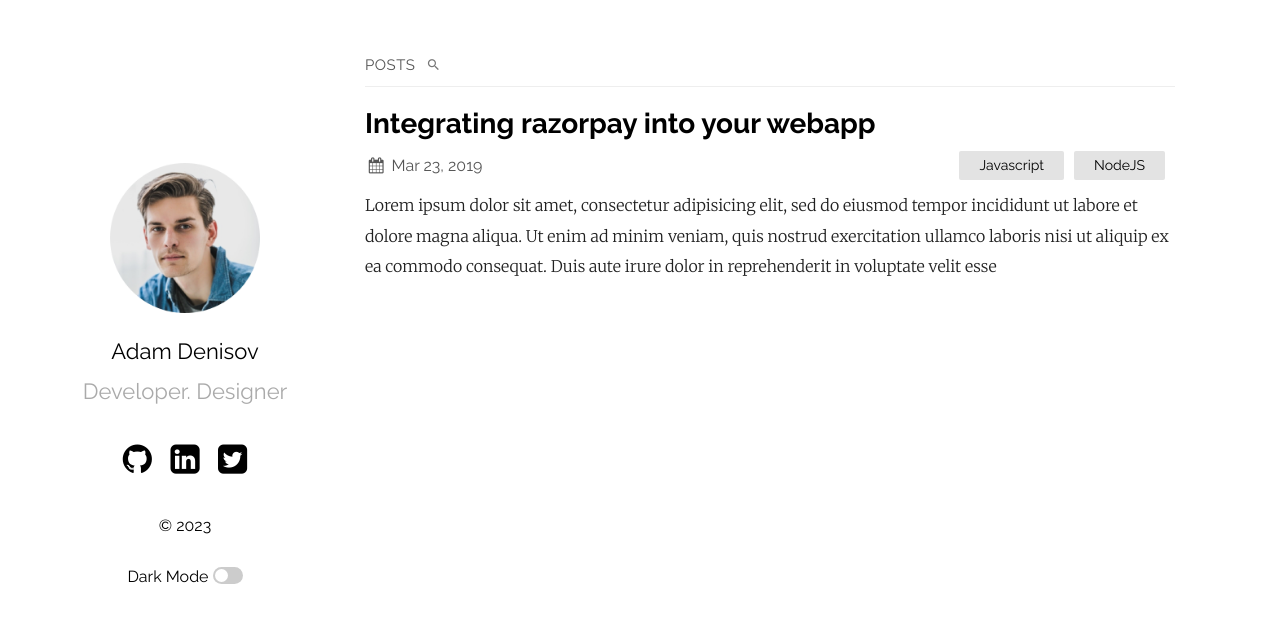
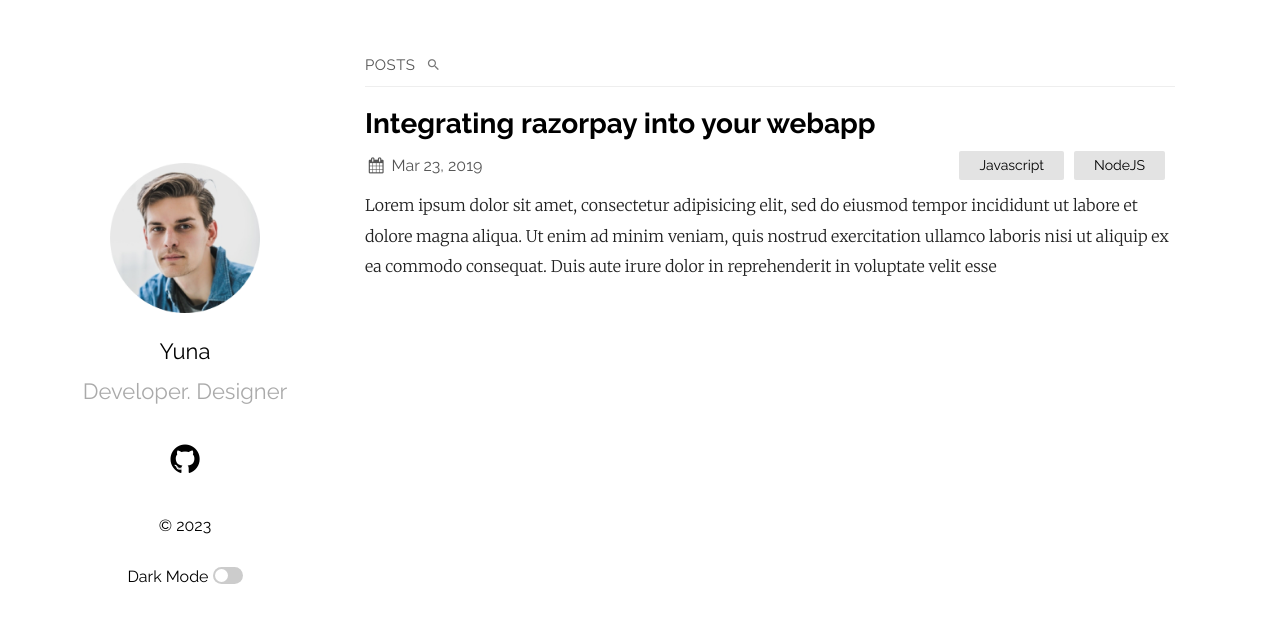
Before and after one commit to yuna1412/yuna1412.github.io, a Jekyll site: the page built from index.md, in a window 1280 px wide. Shown: the top 623 px of the page. Built offline with Jekyll 4.4.1, drawn with Linux system fonts in a browser that asks for light colours.

Commit message:
Change name

```diff
--- a/_config.yml
+++ b/_config.yml
@@ -1,5 +1,5 @@
 title: Your awesome title
-author: GitHub User
+author: yuna1412
 email: your-email@domain.com
 description: > # this means to ignore newlines until "show_exerpts:"
   Write an awesome description for your new site here. You can edit this
@@ -12,23 +12,23 @@ show_excerpts: true # set to true to show excerpts on the homepage
 sass:
   sass_dir: _sass
 plainwhite:
-  name: Adam Denisov
+  name: Yuna
   tagline: Developer. Designer
   date_format: "%b %-d, %Y"
   sitemap: true # set to true to generate sitemap.xml content
   search: true # set to true to enable searchbar
   dark_mode: true # set to true to add dark mode toggle
   portfolio_image: "assets/portfolio.png" # the path from the base directory of the site to the image to display (no / at the start)
-  html_lang: "en" # set the lang attribute of the <html> tag for the pages. See here for a list of codes: https://www.w3schools.com/tags/ref_country_codes.asp
+  html_lang: "ja" # set the lang attribute of the <html> tag for the pages. See here for a list of codes: https://www.w3schools.com/tags/ref_country_codes.asp
   condensed_mobile:
     #- home
     - page
     - post
   # generate social links in footer
   social_links:
-    twitter: samarsault
-    github:  samarsault
-    linkedIn: in/samarsault
+    #twitter: samarsault
+    github:  yuna1412
+    #linkedIn: in/samarsault
     #dribbble: jekyll
     #flickr:   jekyll
     #instagram: jekyll
```
